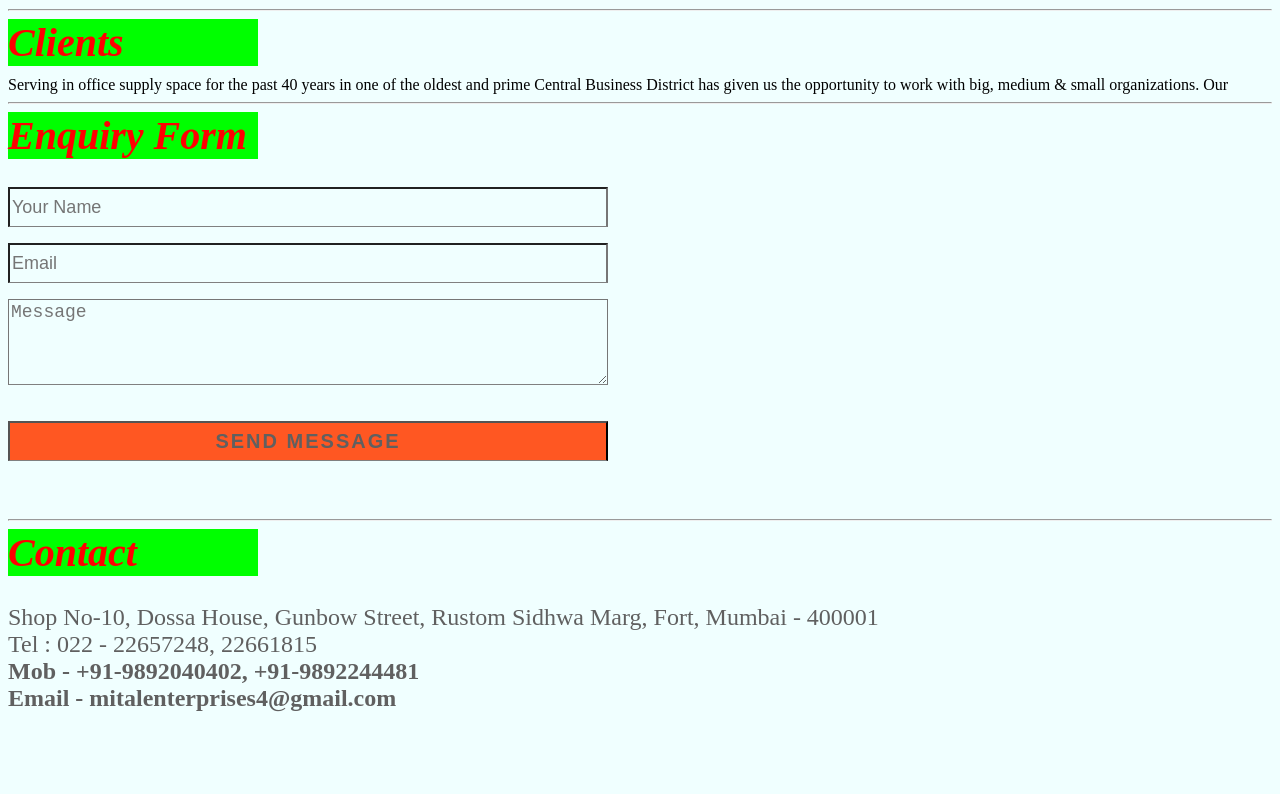
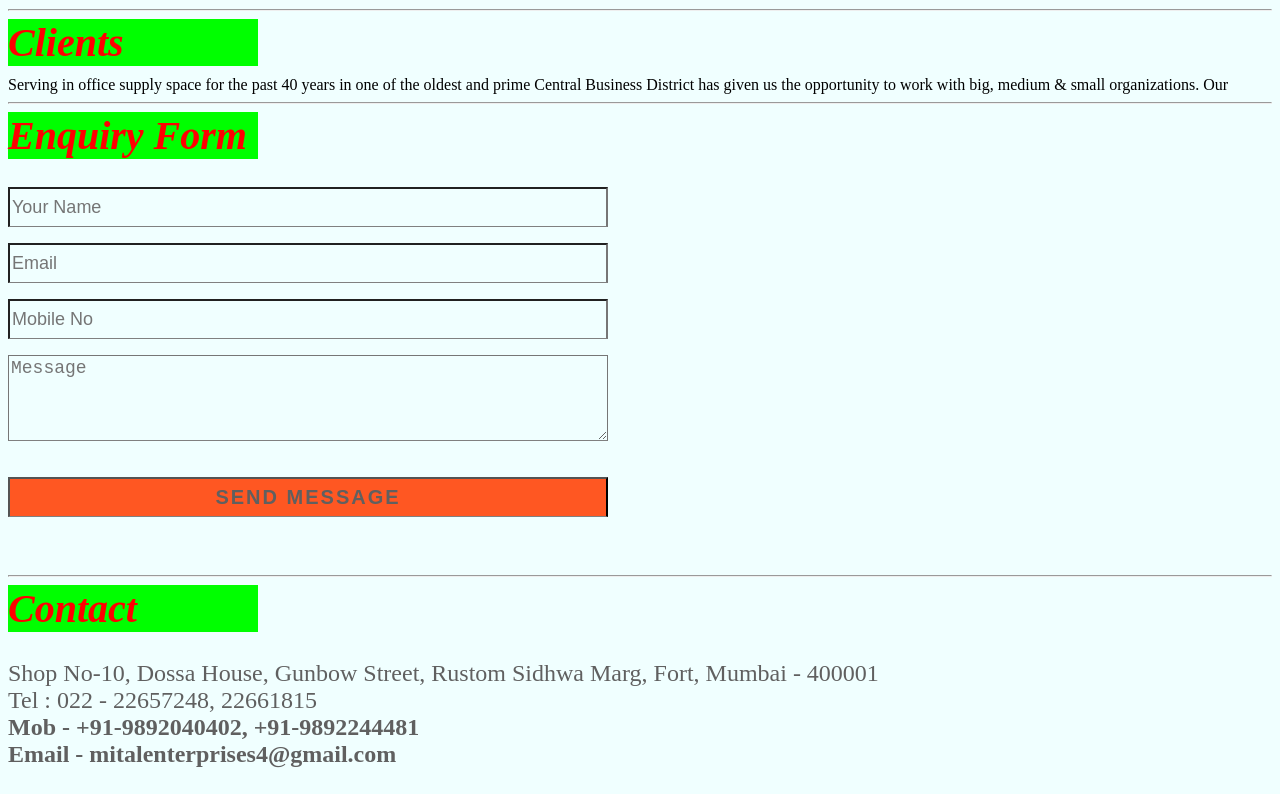
Before and after one commit to mitulgala4/mital_enterprises_final, a plain HTML site: page index.html in a window 1280 px wide. Shown: the part 2900-3694 px from the top of the page. Before the commit the page ends 3638 px from the top, so only its background shows below. Drawn offline with Linux system fonts and the light colour scheme.

Commit message:
Update index.html

```diff
--- a/index.html
+++ b/index.html
@@ -205,7 +205,7 @@ a:link{color:red;text-decoration:none;}
 		<form action="https://formspree.io/mitulgala4@gmail.com" method="POST">
 			<input name="name" type="text" class="form-control" placeholder="Your Name" required></br>
 			<input name="email" type="email" class="form-control" placeholder="Email" required></br>
-
+			<input name="mobileno" type="text" class="form-control" placeholder="Mobile No" required></br>
 			<textarea name="message" class="form-control" placeholder="Message" rows="4" required></textarea></br>
 			<input type="submit" class="form-control submit" value="SEND MESSAGE">
 		</form>
```
